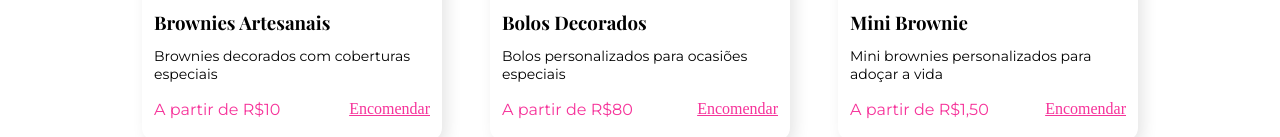
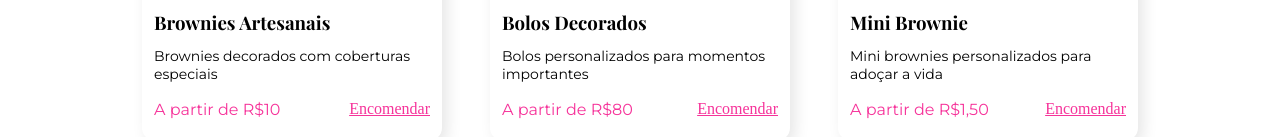
Before and after one commit to fabiothieres/ProjetoDoce, a React (Vite) app: page /Cardapio in a window 1280 px wide. Shown: the part 612-749 px from the top of the page. Built offline with nearby package versions, Linux system fonts and the light colour scheme; a web font is replaced by a local one.

Commit message:
Update description for decorated cakes

```diff
--- a/src/pages/cardapio/Cardapio.jsx
+++ b/src/pages/cardapio/Cardapio.jsx
@@ -34,7 +34,7 @@ function Cardapio() {
           <img src={bolo} alt="Imagem de bolo" />
           <div className={s.textoCards}>
             <h3>Bolos Decorados</h3>
-            <p>Bolos personalizados para ocasiões especiais</p>
+            <p>Bolos personalizados para momentos importantes</p>
           </div>
           <div className={s.boxPrecoLink}>
             <p>A partir de R$80</p>
```
